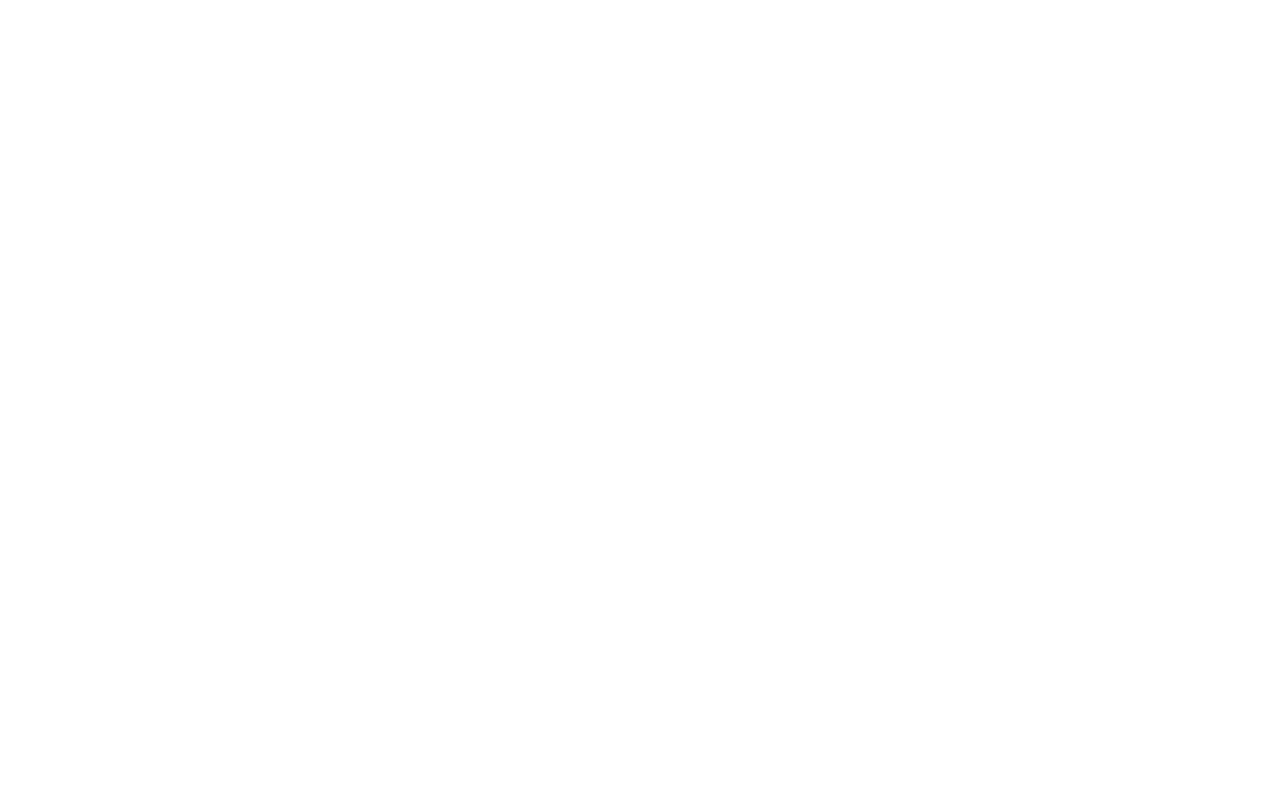
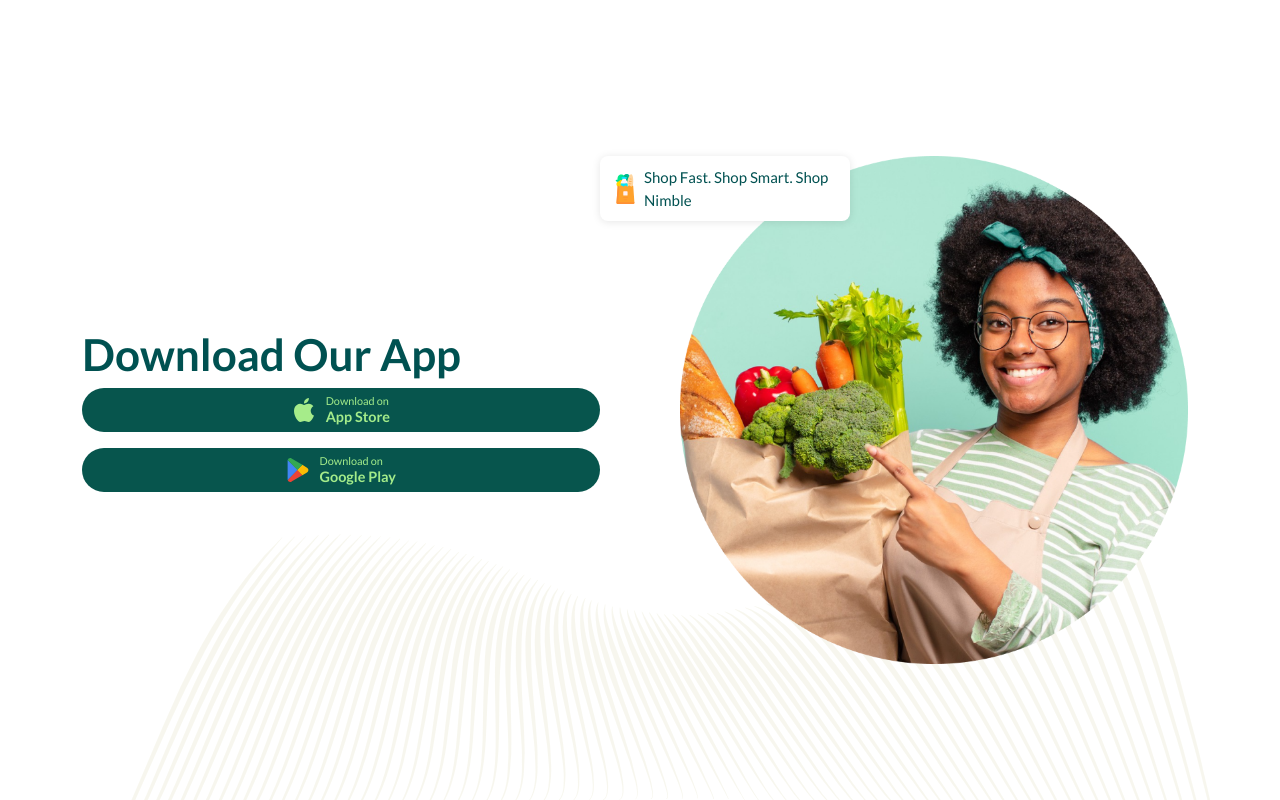
Before and after one commit to master-stm/Nimble, a React (Create React App) app: page /download in a window 1280 px wide. Before the commit this address had no page. Built offline with nearby package versions, Linux system fonts and the light colour scheme; the HTML template or start-up script is replaced by a standard one.

Commit message:
download page added

```diff
--- a/src/App.js
+++ b/src/App.js
@@ -4,6 +4,7 @@ import { BrowserRouter as Router, Routes, Route } from "react-router-dom";
 // import Home from "./pages/Home";
 import Contact from "./pages/Contact";
 import About from "./pages/About";
+import Download from "./pages/Download";
 import Terms from "./pages/Terms";
 import PrivacyPolicies from "./pages/PrivacyPolicies";
 import DeleteAccount from "./pages/DeleteAccount";
@@ -12,42 +13,6 @@ import "./css/style.css";
 import "./css/root.css";
 import "./font/font.css";
 import NimbleLandingPage from "./pages/NimbleLandingPage";
-import GoodieBagPage from "./pages/GoodieBagPage";
-
-// const Navbar = () => (
-//   // <header class="sticky-top">
-//   //   <nav className="navbar navbar-expand-lg">
-//   //     <div className="container">
-//   //       <a className="navbar-brand" href="/">
-//   //         <img src={require("./images/logo.svg").default} alt="Nimble Logo" />
-//   //       </a>
-//   //       <button className="navbar-toggler text-white p-0" type="button" data-bs-toggle="collapse" data-bs-target="#navbarTogglerDemo03" aria-controls="navbarTogglerDemo03" aria-expanded="false" aria-label="Toggle navigation">
-//   //         <span className="navbar-toggler-icon"></span>
-//   //       </button>
-//   //       <div className="collapse navbar-collapse" id="navbarTogglerDemo03">
-//   //         <ul className="navbar-nav ms-auto mb-2 mb-lg-0">
-//   //           <li className="nav-item">
-//   //             <a className="nav-link" href="/">
-//   //               Home
-//   //             </a>
-//   //           </li>
-//   //           <li className="nav-item">
-//   //             <a className="nav-link" href="about">
-//   //               About Us
-//   //             </a>
-//   //           </li>
-//   //           <li className="nav-item">
-//   //             <a className="nav-link" href="contact">
-//   //               Contact Us
-//   //             </a>
-//   //           </li>
-//   //         </ul>
-//   //       </div>
-//   //     </div>
-//   //   </nav>
-//   // </header>
-// );
-
 
 const App = () => {
   return (
@@ -61,9 +26,7 @@ const App = () => {
             <Route path="/about" element={<About />} />
             <Route path="/PrivacyPolicies" element={<PrivacyPolicies />} />
             <Route path="/Terms" element={<Terms />} />
-            {/* <Route path="/NimbleLandingPage" element={<NimbleLandingPage />} />
-            <Route path="/NimbleLandingPage2" element={<NimbleLandingPage />} /> */}
-            {/* <Route path="/totebag1" element={<GoodieBagPage />} /> */}
+            <Route path="/download" element={<Download />} />
             <Route path="/DeleteAccount" element={<DeleteAccount />} />
           </Routes>
         </div>
--- /dev/null
+++ b/src/pages/Download.js
@@ -0,0 +1,58 @@
+import React, { useEffect } from "react";
+import StoreButton from '../component/StoreButton';
+import appStoreBadge from '../images/Apple.svg';
+import playStoreBadge from '../images/Playstore.svg';
+
+const Download = () => {
+  useEffect(() => {
+    const userAgent = navigator.userAgent.toLowerCase();
+
+    if (/iphone|ipod|ipad/.test(userAgent)) {
+      window.location.href = "https://apps.apple.com/us/app/get-nimble-app/id6745023982";
+    } else if (/android/.test(userAgent)) {
+      window.location.href = "https://play.google.com/store/apps/details?id=com.nimble.snap.pay";
+    } else {
+      console.log("Desktop browser detected. No redirection.");
+    }
+  }, [])
+
+  return <section className="body container" style={{ marginTop: "20px" }}>
+    <div className="main-body">
+      <div>
+        <h2 className="join-header">Download Our App</h2>
+
+        <div className="footer-col footer-download">
+
+          <StoreButton
+            logo={appStoreBadge}
+            line1="Download on"
+            line2="App Store"
+            link="https://apps.apple.com/us/app/get-nimble-app/id6745023982"
+          />
+
+          <StoreButton
+            logo={playStoreBadge}
+            line1="Download on"
+            line2="Google Play"
+            link="https://play.google.com/store/apps/details?id=com.nimble.snap.pay"
+          />
+        </div>
+      </div>
+      <div className="image-container">
+        <img src="/images/hero-img.png" className="" width="98%" alt="Hero" />
+        <div class="frame-image">
+          <img src="/images/capa.svg" alt="" />
+          <span>Shop Fast. Shop Smart. Shop Nimble</span>
+        </div>
+      </div>
+    </div>
+  </section>
+};
+
+const DownloadPage = () => (
+  <main className="main">
+    <Download />
+  </main>
+);
+
+export default DownloadPage;
```
